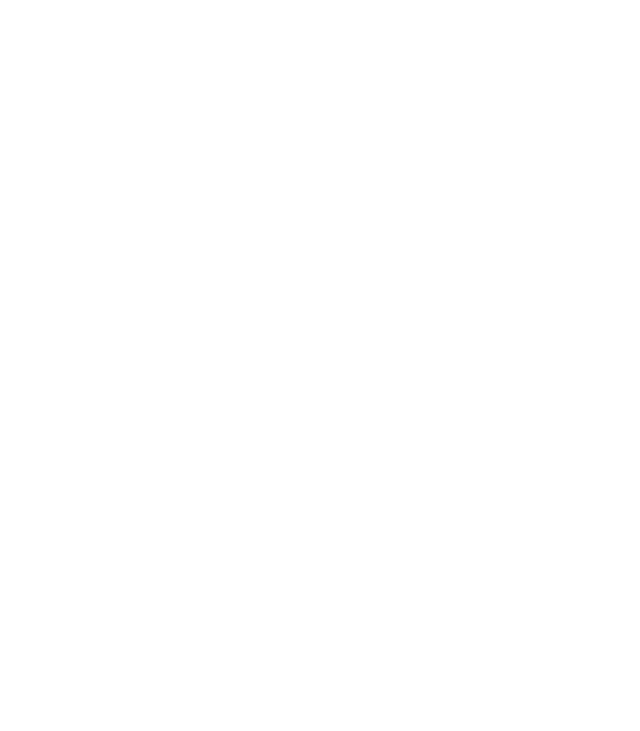
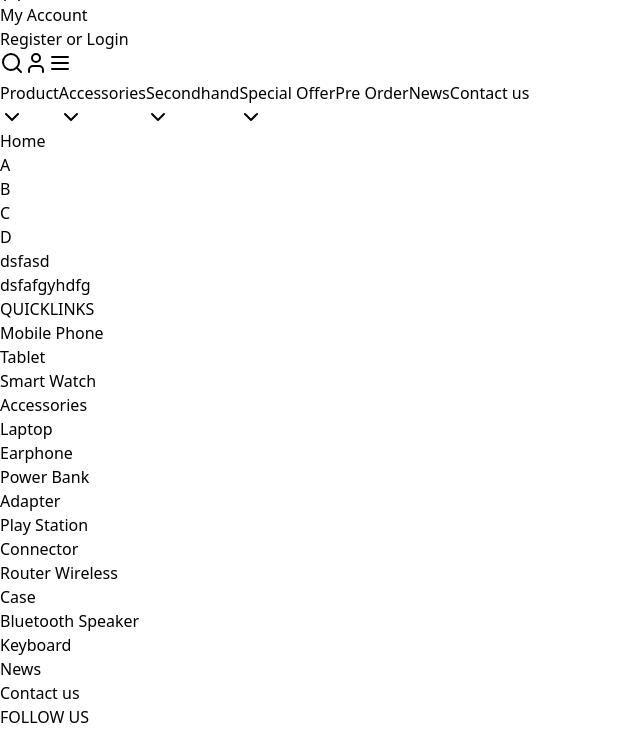
Before and after one commit to phumentCoding/sokly-shop-front, a React (Vite) app: page /product/1 in a window 1280 px wide. Shown: the part 1751-2482 px from the top of the page, without its empty margins (0-640 px from the left). Before the commit the page ends 800 px from the top, so only its background shows below. Built offline with nearby package versions, Linux system fonts and the light colour scheme.

Commit message:
Update code

```diff
--- a/src/front/pages/productDetail/components/Navbar.jsx
+++ b/src/front/pages/productDetail/components/Navbar.jsx
@@ -1,7 +1,13 @@
 const Navbar = ({items}) => {
     return (
         <div>
-
+            <ul>
+                {items.map((item,index) => {
+                    return (
+                        <li>{item}</li>
+                    )
+                })}
+            </ul>
         </div>
     )
 }
--- a/src/front/pages/productDetail/components/Slide.jsx
+++ b/src/front/pages/productDetail/components/Slide.jsx
@@ -1,7 +1,15 @@
-const Slide = () => {
+const Slide = ({items}) => {
     return  (
         <div>
-
+            <ul>
+                {
+                    items.map((item,index) => {
+                        return (
+                            <li>{item.image}</li>
+                        )
+                    })
+                }
+            </ul>
         </div>
     )
 }
--- a/src/front/pages/productDetail/view/ProductDetail.jsx
+++ b/src/front/pages/productDetail/view/ProductDetail.jsx
@@ -1,10 +1,25 @@
-const ProductDetail = ({id}) => {
+import Navbar from "../components/Navbar";
+import Slide from "../components/Slide";
+
+const ProductDetail = () => {
+
     return (
-        <div>
+        <div className="max-w-7xl mx-auto">
+            <Navbar items={["Home","A","B","C","D"]}/>
 
+
+            <Slide items={[
+                {
+                    "id" : 1,
+                    "image" : "dsfasd"
+                },
+                {
+                    "id" : 2,
+                    "image" : "dsfafgyhdfg"
+                }
+            ]}/>
         </div>
     )
 }
 
-
 export default ProductDetail;
--- a/src/front/router/frontRoute.jsx
+++ b/src/front/router/frontRoute.jsx
@@ -1,12 +1,14 @@
 import { Route, Routes } from "react-router-dom";
 import Master from "../layout/Master";
 import HomePage from "../pages/HomePage";
+import ProductDetail from "../pages/productDetail/view/ProductDetail";
 
 const FrontRoutes = () => {
     return (
         <Routes>
             <Route path="/" element={<Master/>}>
                <Route index element={<HomePage/>}/>
+               <Route path="/product/:slug" element={<ProductDetail/>}/>
             </Route>
         </Routes>
     )
```
